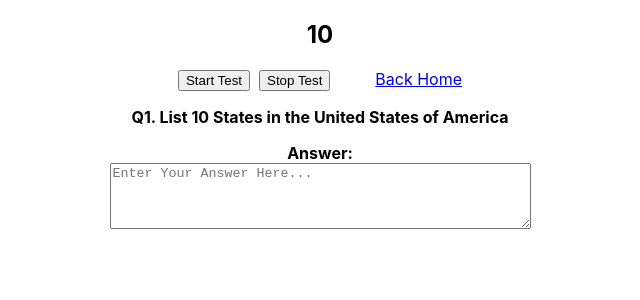
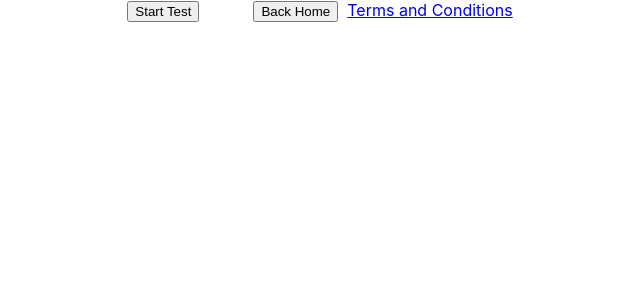
Before and after one commit to emmaddo/counter, a React (Create React App) app: page / in a window 1280 px wide. Both pictures are taken after a click on the button "Start Test". Shown: the top 300 px of the page, without its empty margins (320-960 px from the left). Built offline with nearby package versions, Linux system fonts and the light colour scheme.

Commit message:
Refactor: Implement countdown from static 10. Used ternary operator and logical AND to conditionally display components based on count > 0.

```diff
--- a/src/App.js
+++ b/src/App.js
@@ -2,9 +2,10 @@ import React, { useState, useEffect } from "react";
 import { Route, Routes, useNavigate, Link } from "react-router-dom";
 import Instruction from "./MyComponents/instruction";
 import Questions from "./MyComponents/questions";
+const totalTime = 10;
 
 function App() {
-  const [count, setCount] = useState(10);
+  const [count, setCount] = useState(0);
   const [isCounting, setIsCounting] = useState(false);
   const navigate = useNavigate();
 
@@ -21,6 +22,7 @@ function App() {
 
   function startCount() {
     setIsCounting(true);
+    setCount(totalTime);
     navigate('/questions');
   }
 
@@ -52,16 +54,20 @@ function InstructionPage() {
 }
 
 function QuestionsPage({ count, startCount, stopCount }) {
+  const navigate = useNavigate();
   return (
     <div>
       <center>
-        <h2>{count}</h2>
+      {/*count > 0 ? <h2>{count}</h2> : null same as below*/}
+      {count > 0 && <h2>{count}</h2>}
         <button onClick={startCount}>Start Test</button>&nbsp;&nbsp;
-        <button onClick={stopCount}>Stop Test</button>
+        {count > 0 && <button onClick={stopCount}>Stop Test</button>}
        &nbsp;&nbsp;&nbsp;&nbsp;&nbsp;&nbsp;&nbsp;&nbsp;&nbsp;&nbsp;
-        <Link to="/">Back Home</Link>
+       <button onClick={() => navigate('/')}>Back Home</button>
+       &nbsp;&nbsp;
+       <Link to="#">Terms and Conditions</Link>
       </center>
-      <Questions />
+      {count > 0 && <Questions />}
     </div>
   );
 }
```
